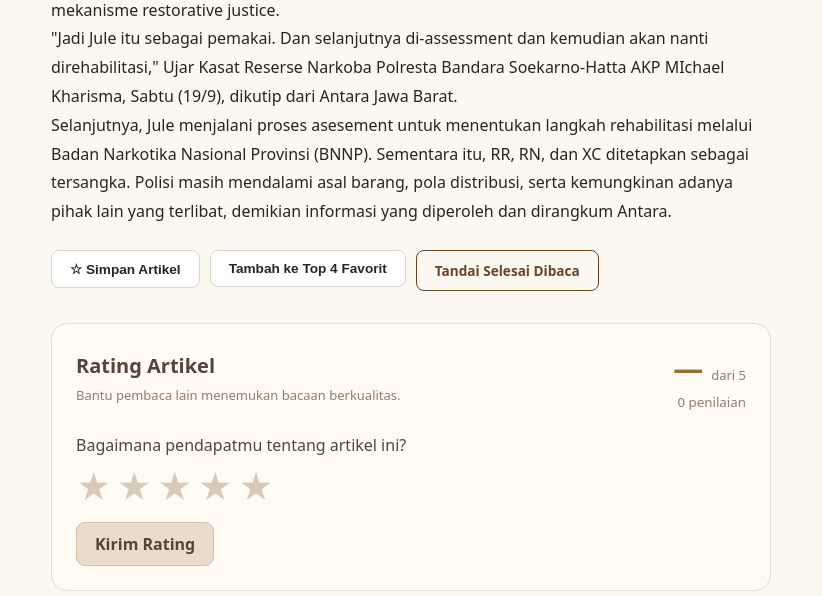
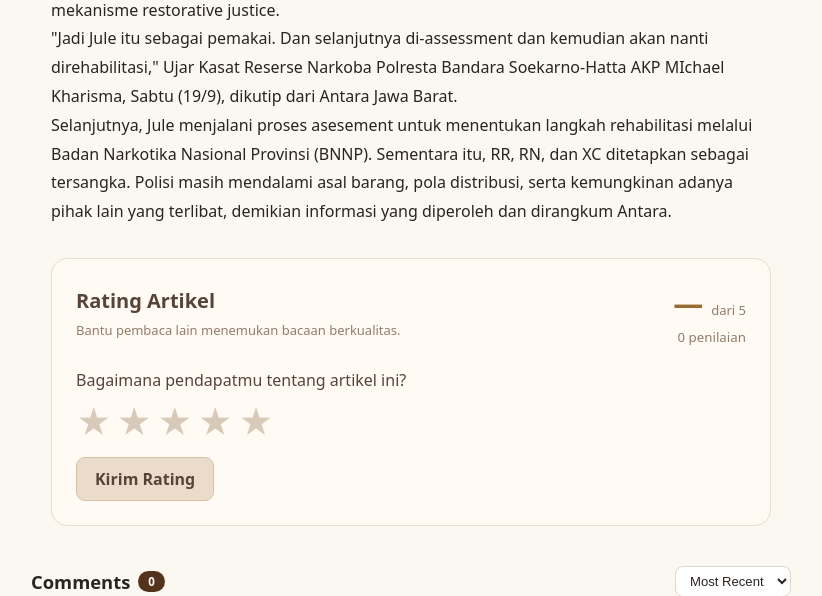
Before and after one commit to Encrypsy/pendigi-project, a Django app: page /articles/6/ in a window 1280 px wide. Shown: the part 1425-2021 px from the top of the page, without its empty margins (229-1051 px from the left). Run offline with Django 5.2, Linux system fonts and the light colour scheme; a user stored in the database is signed in; data comes from the database, SQL or seed files in the repository; data that the repository does not hold is empty.

Commit message:
hilangka action button di detail artikel

```diff
--- a/articles/templates/articles/detail.html
+++ b/articles/templates/articles/detail.html
@@ -29,23 +29,6 @@
     <div class="article-body">{{ article.content|linebreaks }}</div>
 
     {% if user.is_authenticated %}
-    <div class="article-actions">
-        <form action="{% url 'interactions:toggle_bookmark' article.pk %}" method="post">
-            {% csrf_token %}
-            <button type="submit" class="btn-secondary">
-                {% if is_bookmarked %}★ Tersimpan{% else %}☆ Simpan Artikel{% endif %}
-            </button>
-        </form>
-
-        <form action="{% url 'reading_journal:toggle_favorite' article.pk %}" method="post">
-            {% csrf_token %}
-            <button type="submit" class="btn-secondary">
-                Tambah ke Top 4 Favorit
-            </button>
-        </form>
-
-        <a href="{% url 'articles:mark_as_finished' article.pk %}" class="btn-primary-outline">Tandai Selesai Dibaca</a>
-    </div>
 
         <div class="rating-box">
             <div class="rating-heading">
```
